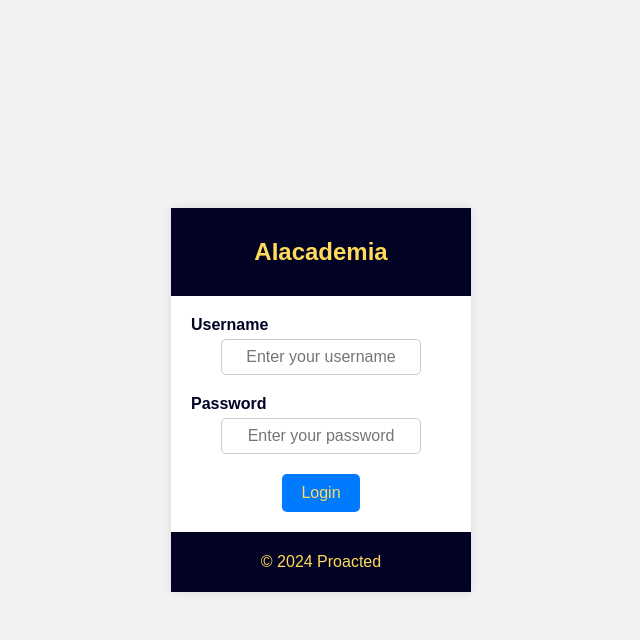
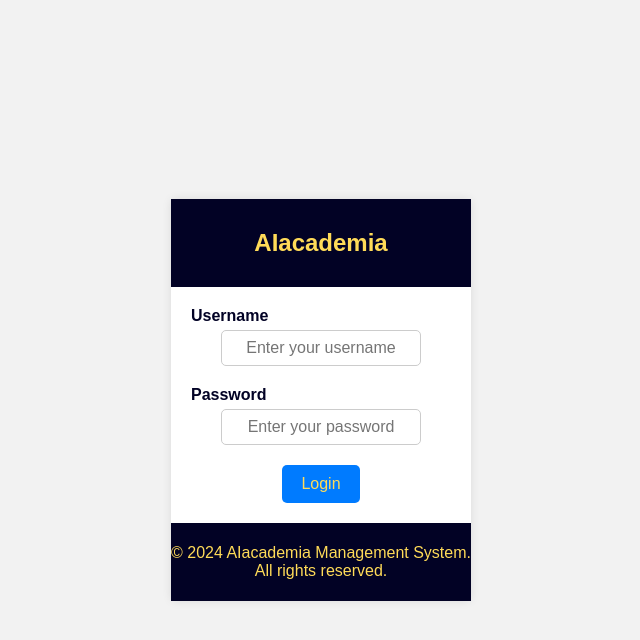
Before and after one commit to SimonMuthungu/ProActEd, a Django app: page /login/ in a window 1280 px wide. Shown: the top 640 px of the page, without its empty margins (319-959 px from the left). Run offline with Django 4.2, Linux system fonts and the light colour scheme.

Commit message:
Pushishing to the main

```diff
--- a/AIacademia/academia_app/templates/academia_app/login.html
+++ b/AIacademia/academia_app/templates/academia_app/login.html
@@ -40,7 +40,7 @@
         </div>
       </form>
       <div class="footer" style="background-color: #020225;">
-        <p>&copy; 2024 Proacted</p>
+        <p>© 2024 AIacademia Management System. All rights reserved.</p>
       </div>
     </div>
 </body>
```
Also changed, not shown: AIacademia/db.sqlite3.
